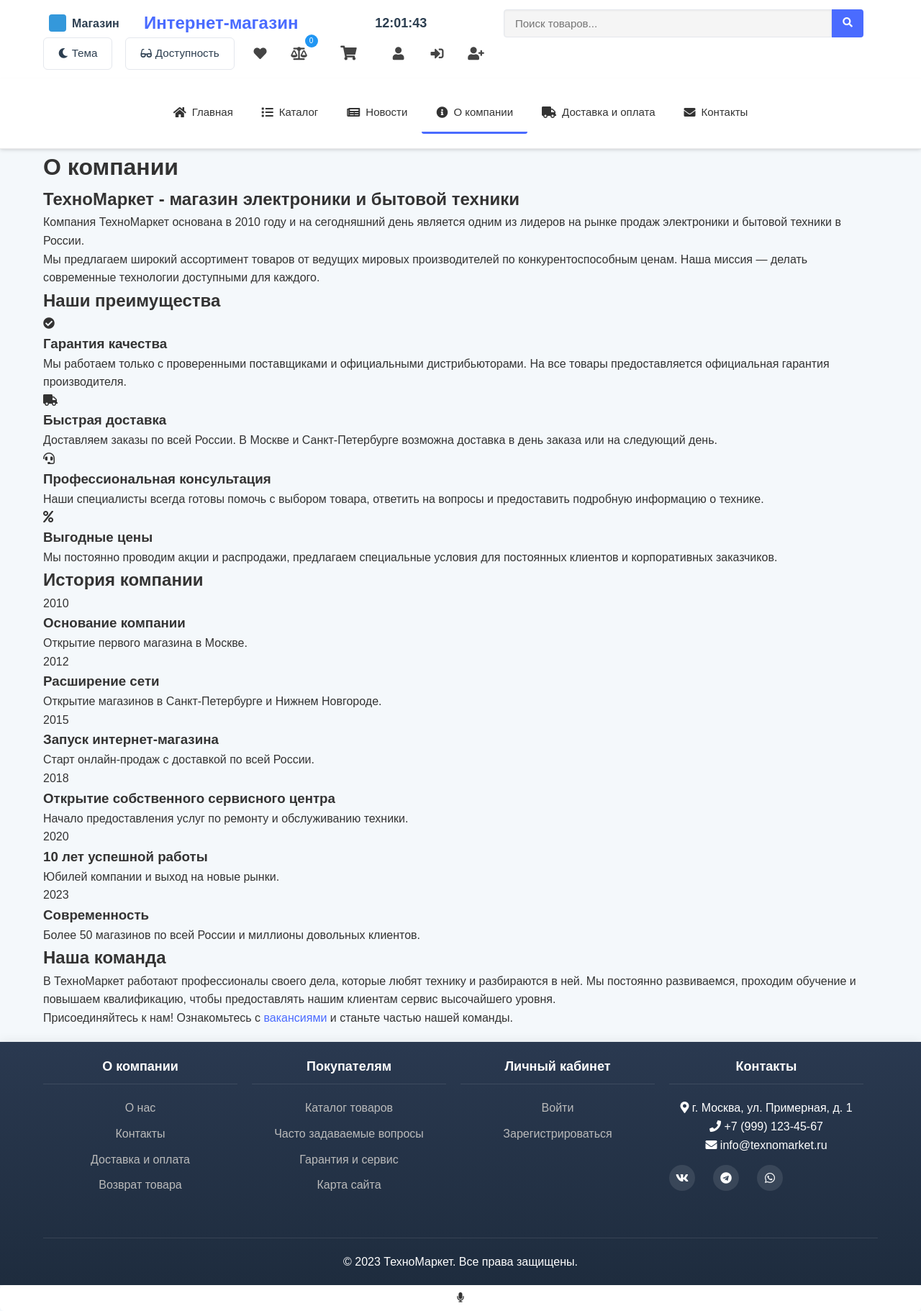
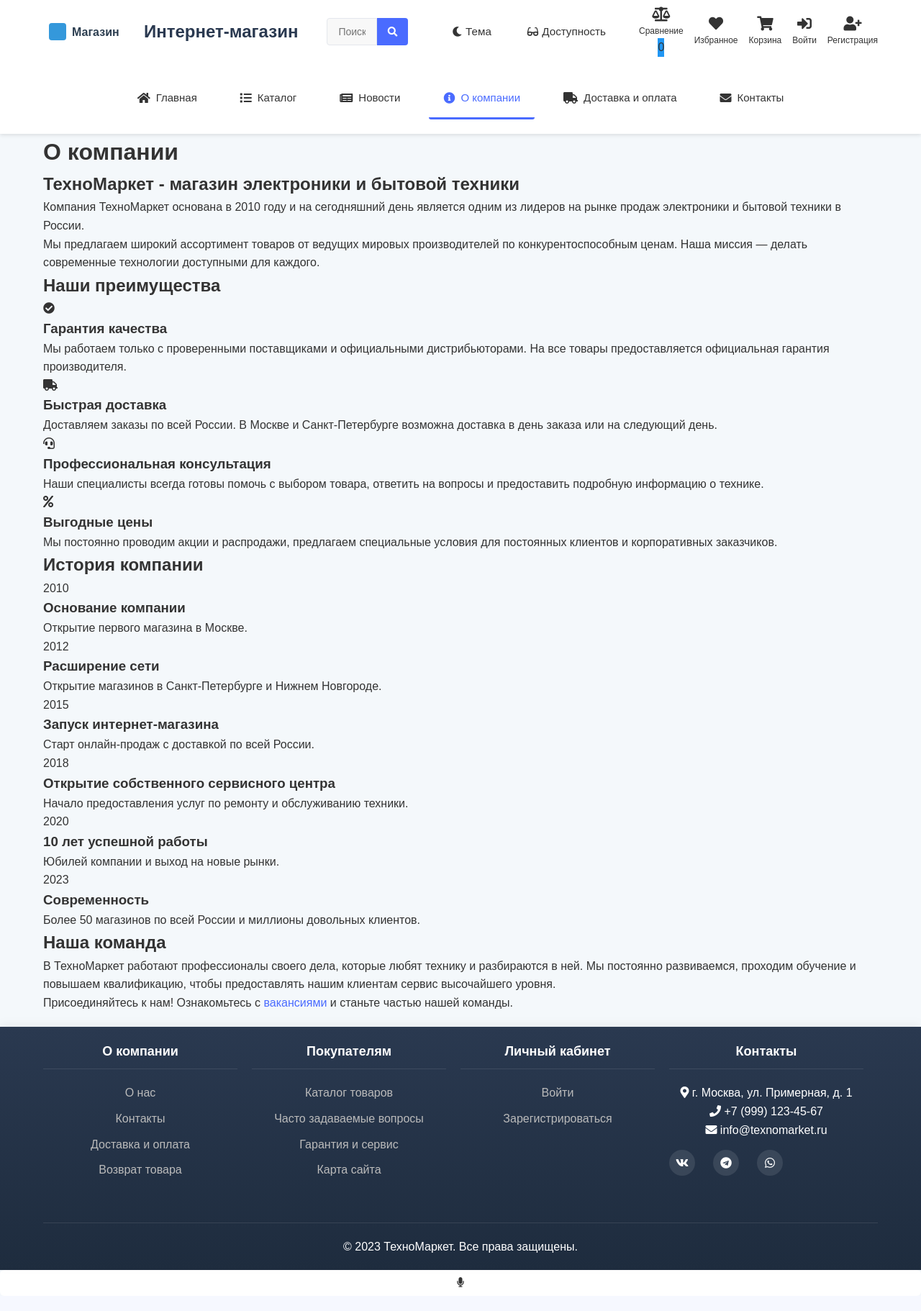
Before and after one commit to Tauimi/qwr, a Flask app: page /pages/about in a window 1280 px wide. Shown: the whole page at 72% size. After the commit the page ends 1789 px from the top, so only its background shows below. Run offline with Flask 2, Linux system fonts and the light colour scheme.

Commit message:
Add files via upload

```diff
--- a/static/css/header.css
+++ b/static/css/header.css
@@ -1,148 +1,152 @@
 /* Современные стили для шапки сайта */
 header {
-    background-color: var(--header-bg);
-    box-shadow: 0 2px 8px rgba(0, 0, 0, 0.08);
-    transition: background-color 0.3s;
+    background-color: #fff;
+    box-shadow: 0 2px 5px rgba(0, 0, 0, 0.1);
     position: sticky;
     top: 0;
     z-index: 1000;
+    transition: background-color 0.3s;
 }
 
 .header-content {
     display: flex;
     justify-content: space-between;
     align-items: center;
-    padding: 12px 0;
-    flex-wrap: wrap;
+    padding: 10px 0;
+    flex-wrap: nowrap;
     position: relative;
     max-width: 1400px;
     margin: 0 auto;
+    gap: 20px;
+}
+
+.header-left {
+    display: flex;
+    align-items: center;
+    gap: 10px;
 }
 
 .logo {
     display: flex;
     align-items: center;
     text-decoration: none;
-    margin-right: 20px;
 }
 
 .logo img, .logo picture {
     height: 40px;
     width: auto;
-    max-width: 150px;
+    object-fit: contain;
     margin-right: 10px;
-    object-fit: contain;
 }
 
 .logo-text {
-    font-size: 22px;
-    font-weight: 800;
-    color: var(--primary-color) !important; /* Основной цвет темы */
+    font-size: 18px;
+    font-weight: 700;
+    color: var(--primary-color, #ff6900);
     transition: color 0.3s;
 }
 
 body.dark-theme .logo-text {
-    color: #ecf0f1 !important; /* Принудительно установленный светлый цвет */
+    color: #ecf0f1;
 }
 
-.header-clock {
-    font-size: 18px;
-    font-weight: bold;
-    padding: 0 15px;
-    color: #2c3e50;
+.catalog-button {
+    background-color: #ff6900;
+    color: white;
+    border: none;
+    border-radius: 4px;
+    padding: 8px 16px;
+    font-size: 16px;
+    font-weight: 500;
+    cursor: pointer;
     display: flex;
     align-items: center;
-    transition: color 0.3s;
+    gap: 8px;
+    transition: background-color 0.2s;
 }
 
-body.dark-theme .header-clock {
-    color: #ecf0f1;
+.catalog-button:hover {
+    background-color: #ff7a1a;
+}
+
+.catalog-button i {
+    font-size: 12px;
 }
 
 .search-form {
     display: flex;
     flex: 1;
-    max-width: 600px;
-    margin: 0 20px;
+    max-width: 650px;
 }
 
 .search-form input {
     width: 100%;
-    padding: 12px 18px;
+    padding: 10px 15px;
     border: 1px solid #e0e0e0;
-    border-radius: 8px 0 0 8px;
+    border-radius: 4px 0 0 4px;
     outline: none;
-    background-color: #f5f5f5;
+    background-color: #f8f8f8;
     color: #333;
-    font-size: 15px;
-    transition: all 0.2s ease;
-    box-shadow: inset 0 1px 3px rgba(0,0,0,0.05);
+    font-size: 14px;
+    transition: all 0.2s;
 }
 
 .search-form input:focus {
-    border-color: #FF6B00;
+    border-color: var(--primary-color, #ff6900);
     background-color: #fff;
-    box-shadow: 0 0 0 3px rgba(255,107,0,0.1);
+    box-shadow: 0 0 0 2px rgba(255, 105, 0, 0.1);
 }
 
 .search-form button {
-    padding: 12px 20px;
-    background-color: var(--primary-color); /* Использование основного цвета темы */
+    padding: 10px 15px;
+    background-color: var(--primary-color, #ff6900);
     color: white;
     border: none;
-    border-radius: 0 8px 8px 0;
+    border-radius: 0 4px 4px 0;
     cursor: pointer;
-    transition: all 0.2s ease;
-    font-weight: 500;
+    transition: background-color 0.2s;
 }
 
 .search-form button:hover {
-    background-color: #3451e0; /* Более темный оттенок основного цвета */
-    transform: translateY(-1px);
+    background-color: #ff7a1a;
 }
 
 /* Современные иконки в шапке */
 .header-icons {
     display: flex;
-    gap: 18px;
+    gap: 15px;
     align-items: center;
 }
 
 .header-icon {
     text-decoration: none;
-    font-size: 18px;
+    display: flex;
+    flex-direction: column;
+    align-items: center;
+    color: #333;
+    transition: color 0.2s;
     position: relative;
-    display: flex;
-    align-items: center;
-    justify-content: center;
-    width: 36px;
-    height: 36px;
-    border-radius: 8px;
-    transition: all 0.2s ease;
-    color: #444 !important;
-    background-color: transparent;
-    z-index: 10;
-    pointer-events: auto;
 }
 
 .header-icon:hover {
-    background-color: rgba(52, 152, 219, 0.1);
-    color: var(--primary-color) !important;
-    transform: translateY(-2px);
+    color: var(--primary-color, #ff6900);
 }
 
-/* В темной теме принудительно устанавливаем светлый цвет */
-body.dark-theme .header-icon {
-    color: #ecf0f1 !important; /* Светлый цвет в темной теме */
+.header-icon i {
+    font-size: 20px;
+    margin-bottom: 4px;
 }
 
-.cart-count,
-.favorites-count,
-.compare-count {
+.icon-title {
+    font-size: 12px;
+    color: #333;
+}
+
+.cart-count {
     position: absolute;
-    top: -8px;
-    right: -8px;
-    background-color: var(--primary-color);
+    top: -5px;
+    right: -5px;
+    background-color: var(--primary-color, #ff6900);
     color: white;
     font-size: 10px;
     border-radius: 50%;
@@ -153,23 +157,14 @@ body.dark-theme .header-icon {
     align-items: center;
 }
 
-.compare-count {
-    background-color: #2196F3;
-}
-
 /* Современная навигация */
-nav {
-    background-color: #fff;
-    border-bottom: 1px solid #eaeaea;
-    padding: 0;
-    transition: all 0.3s ease;
-    box-shadow: 0 1px 3px rgba(0,0,0,0.05);
+.main-nav {
+    display: none; /* Скрываем меню по умолчанию как на DNS */
 }
 
 .main-menu {
     list-style: none;
     display: flex;
-    gap: 0;
     padding: 0;
     margin: 0;
     flex-wrap: wrap;
@@ -178,34 +173,26 @@ nav {
 }
 
 .main-menu a {
-    color: #333 !important;
+    color: #333;
     text-decoration: none;
     padding: 15px 20px;
     transition: all 0.2s ease;
     display: flex;
     align-items: center;
     position: relative;
-    z-index: 10;
-    pointer-events: auto;
     font-weight: 500;
     font-size: 15px;
     border-bottom: 3px solid transparent;
 }
 
-/* Современные стили для навигации */
-body:not(.dark-theme) .main-menu a {
-    color: #333 !important;
-}
-
 .main-menu a:hover {
-    color: var(--accent-color) !important;
-    border-bottom: 3px solid var(--accent-color);
-    background-color: transparent;
+    color: var(--primary-color, #ff6900);
+    border-bottom: 3px solid var(--primary-color, #ff6900);
 }
 
 .main-menu a.active {
-    color: var(--primary-color) !important;
-    border-bottom: 3px solid var(--primary-color);
+    color: var(--primary-color, #ff6900);
+    border-bottom: 3px solid var(--primary-color, #ff6900);
 }
 
 .main-menu i {
@@ -213,40 +200,176 @@ body:not(.dark-theme) .main-menu a {
     font-size: 16px;
 }
 
+/* Адаптивные стили */
+@media (max-width: 992px) {
+    .header-content {
+        flex-wrap: wrap;
+    }
+
+    .search-form {
+        order: 3;
+        flex-basis: 100%;
+        max-width: 100%;
+        margin-top: 10px;
+    }
+
+    .icon-title {
+        display: none;
+    }
+
+    .theme-buttons {
+        display: none;
+    }
+}
+
+@media (max-width: 768px) {
+    .header-icons {
+        gap: 10px;
+    }
+
+    .button-text {
+        display: none;
+    }
+
+    .theme-button {
+        padding: 6px;
+    }
+
+    .theme-button i {
+        margin-right: 0;
+    }
+
+    .main-menu {
+        justify-content: center;
+    }
+
+    .main-menu a {
+        padding: 10px 15px;
+        font-size: 14px;
+    }
+}
+
+@media (max-width: 576px) {
+    .header-content {
+        padding: 8px 0;
+    }
+
+    .logo img {
+        height: 30px;
+    }
+
+    .logo-text {
+        font-size: 16px;
+    }
+
+    .main-menu a {
+        padding: 8px 10px;
+        font-size: 13px;
+    }
+
+    .main-menu i {
+        font-size: 14px;
+    }
+}
+
+/* Темная тема для шапки */
+body.dark-theme header {
+    background-color: #1a1a2e;
+}
+
+body.dark-theme nav {
+    background-color: #16213e;
+    border-color: #0d1b2a;
+}
+
+body.dark-theme .search-form input {
+    background-color: #353549;
+    color: #e0e0e0;
+    border-color: #444;
+}
+
+body.dark-theme .header-icon {
+    color: #e0e0e0;
+}
+
+body.dark-theme .icon-title {
+    color: #e0e0e0;
+}
+
+body.dark-theme .main-menu a {
+    color: #e0e0e0;
+}
+
+body.dark-theme .theme-button {
+    background-color: #16213e;
+    border-color: #0d1b2a;
+    color: #e0e0e0;
+}
+
+/* Режим для слабовидящих */
+body.large-font .logo-text {
+    font-size: 22px;
+}
+
+body.large-font .search-form input,
+body.large-font .search-form button {
+    padding: 12px 18px;
+    font-size: 16px;
+}
+
+body.large-font .header-icon i {
+    font-size: 24px;
+}
+
+body.large-font .icon-title {
+    font-size: 14px;
+}
+
+body.large-font .cart-count,
+body.large-font .compare-count {
+    font-size: 14px;
+    width: 24px;
+    height: 24px;
+}
+
+body.large-font .main-menu a {
+    font-size: 18px;
+    padding: 15px 20px;
+}
+
+body.large-font .theme-button {
+    padding: 10px 15px;
+    font-size: 16px;
+}
+
 /* Кнопки переключения темы */
+.theme-buttons {
+    display: flex;
+    gap: 8px;
+    margin-right: 10px;
+}
+
 .theme-button {
     display: flex;
     align-items: center;
-    padding: 8px 12px;
+    padding: 6px 10px;
     border-radius: 20px;
-    background-color: var(--card-bg);
-    border: 1px solid var(--border-color);
+    background-color: var(--card-bg, #f5f5f5);
+    border: 1px solid var(--border-color, #e0e0e0);
     cursor: pointer;
     transition: all 0.3s;
-    font-size: 14px;
-}
-
-/* Кнопки в светлой теме имеют темный текст, с !important для переопределения других стилей */
-body:not(.dark-theme) .theme-button {
-    color: #2c3e50 !important;
-    border-color: var(--border-color);
-}
-
-/* Кнопки в темной теме имеют светлый текст, с !important для переопределения других стилей */
-body.dark-theme .theme-button {
-    color: #ecf0f1 !important;
-    border-color: #444;
+    font-size: 13px;
 }
 
 .theme-button:hover {
     transform: translateY(-2px);
-    box-shadow: 0 3px 8px rgba(0, 0, 0, 0.2);
+    box-shadow: 0 3px 8px rgba(0, 0, 0, 0.1);
 }
 
 .theme-button.active {
-    background-color: var(--primary-color);
-    color: white !important; /* Используем !important для переопределения цвета в обеих темах */
-    border-color: var(--primary-color);
+    background-color: var(--primary-color, #ff6900);
+    color: white;
+    border-color: var(--primary-color, #ff6900);
 }
 
 .theme-button i {
--- a/static/css/main.css
+++ b/static/css/main.css
@@ -1,12 +1,56 @@
-/* Основные стили сайта */
+/* Добавляем CSS-переменные для настройки цветовой схемы в стиле DNS */
 :root {
-    --primary-color: #3498db;
+    /* Основные цвета сайта */
+    --primary-color: #ff6900;     /* Основной оранжевый (как у DNS) */
+    --accent-color: #2196F3;      /* Акцентный синий */
+    --text-color: #333333;        /* Основной цвет текста */
+    --text-muted-color: #777777;  /* Приглушенный цвет текста */
+
+    /* Фоновые цвета */
+    --header-bg: #ffffff;         /* Фон шапки */
+    --body-bg: #f5f5f5;           /* Фон страницы */
+    --card-bg: #ffffff;           /* Фон карточки товара */
+    --card-secondary-bg: #f9f9f9; /* Вторичный фон карточки */
+
+    /* Модальное окно */
+    --modal-bg: #ffffff;          /* Фон модального окна */
+    --modal-text-color: #333333;  /* Цвет текста в модальном окне */
+    --modal-border: #e0e0e0;      /* Цвет границы модального окна */
+
+    /* Границы */
+    --border-color: #e0e0e0;      /* Цвет границ */
+
+    /* Остальные элементы */
+    --star-empty-color: #e4e5e9;  /* Цвет незаполненной звезды */
+
     --secondary-color: #2ecc71;
     --dark-color: #2c3e50;
     --light-color: #ecf0f1;
     --danger-color: #e74c3c;
     --success-color: #27ae60;
     --box-shadow: 0 2px 10px rgba(0, 0, 0, 0.1);
+}
+
+/* Стили для темной темы */
+body.dark-theme {
+    --primary-color: #ff6900;     /* Оставляем основной цвет */
+    --accent-color: #42a5f5;      /* Светлее для темной темы */
+    --text-color: #e0e0e0;        /* Светлый текст */
+    --text-muted-color: #aaaaaa;  /* Приглушенный светлый текст */
+
+    --header-bg: #1a1a2e;         /* Темный фон шапки */
+    --body-bg: #0f3460;           /* Темный фон страницы */
+    --card-bg: #16213e;           /* Темный фон карточки */
+    --card-secondary-bg: #1a1a2e; /* Вторичный темный фон */
+
+    /* Модальное окно в темной теме */
+    --modal-bg: #16213e;          /* Темный фон модального окна */
+    --modal-text-color: #e0e0e0;  /* Светлый текст в модальном окне */
+    --modal-border: #2c3e50;      /* Темная граница модального окна */
+
+    --border-color: #2c3e50;      /* Темные границы */
+
+    --star-empty-color: #2c3e50;  /* Темные незаполненные звезды */
 }
 
 * {
--- a/templates/header.html
+++ b/templates/header.html
@@ -1,51 +1,27 @@
-<!-- Удаляем лишний тег body, так как он уже есть в layout.html -->
+<!-- Шапка сайта в стиле DNS с сохранением оригинальной функциональности -->
 <header>
     <div class="container">
         <div class="header-content">
+            <!-- Лого и каталог -->
+            <div class="header-left">
                 <a href="{{ url_for('shop.home') }}" class="logo">
                     <picture>
                         <source srcset="{{ url_for('static', filename='images/logo.svg') }}" type="image/svg+xml">
-                    <img src="{{ url_for('static', filename='images/logo.png') }}" alt="Логотип магазина" width="150" height="50">
+                        <img src="{{ url_for('static', filename='images/logo.png') }}" alt="Логотип магазина" width="80" height="40">
                     </picture>
                     <span class="logo-text">Интернет-магазин</span>
                 </a>
-            <div class="header-clock" id="clock">00:00:00</div>
-            <script>
-                // Функция для инициализации часов в шапке
-                function updateHeaderClock() {
-                    const clockElement = document.getElementById('clock');
-                    if (!clockElement) return;
+            </div>
 
-                    function updateTime() {
-                        const now = new Date();
-                        let hours = now.getHours();
-                        let minutes = now.getMinutes();
-                        let seconds = now.getSeconds();
-
-                        // Добавляем ведущий ноль, если значение меньше 10
-                        hours = hours < 10 ? '0' + hours : hours;
-                        minutes = minutes < 10 ? '0' + minutes : minutes;
-                        seconds = seconds < 10 ? '0' + seconds : seconds;
-
-                        clockElement.textContent = `${hours}:${minutes}:${seconds}`;
-                    }
-
-                    // Обновляем время сразу и затем каждую секунду
-                    updateTime();
-                    setInterval(updateTime, 1000);
-                }
-
-                // Запускаем часы сразу после загрузки элемента
-                updateHeaderClock();
-            </script>
-
+            <!-- Поиск -->
             <form action="{{ url_for('shop.search') }}" method="get" class="search-form">
                 <input type="text" name="query" placeholder="Поиск товаров...">
                 <button type="submit"><i class="fas fa-search"></i></button>
             </form>
 
+            <!-- Пользовательские функции -->
             <div class="header-icons">
-                <!-- Кнопки переключения темы -->
+                <div class="theme-buttons">
                     <button id="dark-theme" class="theme-button" aria-label="Переключить тему" title="Тёмная тема">
                         <i class="fas fa-moon"></i>
                         <span class="button-text">Тема</span>
@@ -54,12 +30,11 @@
                         <i class="fas fa-glasses"></i>
                         <span class="button-text">Доступность</span>
                     </button>
+                </div>
 
-                <a href="{{ url_for('favorites.index') }}" class="header-icon" title="Избранное">
-                    <i class="fas fa-heart"></i>
-                </a>
                 <a href="{{ url_for('compare.index') }}" class="header-icon" title="Сравнение">
                     <i class="fas fa-balance-scale"></i>
+                    <span class="icon-title">Сравнение</span>
                     <span class="compare-count" id="compare-count">
                         {% if session.compare %}
                             {{ session.compare|length }}
@@ -68,8 +43,13 @@
                         {% endif %}
                     </span>
                 </a>
-                <a href="{{ url_for('cart.index') }}" class="header-icon cart-icon" title="Корзина">
+                <a href="{{ url_for('favorites.index') }}" class="header-icon" title="Избранное">
+                    <i class="fas fa-heart"></i>
+                    <span class="icon-title">Избранное</span>
+                </a>
+                <a href="{{ url_for('cart.index') }}" class="header-icon" title="Корзина">
                     <i class="fas fa-shopping-cart"></i>
+                    <span class="icon-title">Корзина</span>
                     <span class="cart-count" id="cart-count">
                         {% if session.cart %}
                             {% set cart_count = 0 %}
@@ -82,30 +62,37 @@
                         {% endif %}
                     </span>
                 </a>
+
+                {% if session.user_id %}
                     <a href="{{ url_for('profile.index') }}" class="header-icon" title="Личный кабинет">
                         <i class="fas fa-user"></i>
+                        <span class="icon-title">Профиль</span>
                     </a>
-                {% if session.user_id %}
                     {% if session.is_admin %}
                     <a href="{{ url_for('admin.index') }}" class="header-icon" title="Админ-панель">
                         <i class="fas fa-cog"></i>
+                        <span class="icon-title">Админ</span>
                     </a>
                     {% endif %}
                     <a href="{{ url_for('auth.logout') }}" class="header-icon" title="Выйти">
                         <i class="fas fa-sign-out-alt"></i>
+                        <span class="icon-title">Выйти</span>
                     </a>
                 {% else %}
                     <a href="{{ url_for('auth.login') }}" class="header-icon" title="Войти">
                         <i class="fas fa-sign-in-alt"></i>
+                        <span class="icon-title">Войти</span>
                     </a>
                     <a href="{{ url_for('auth.register') }}" class="header-icon" title="Регистрация">
                         <i class="fas fa-user-plus"></i>
+                        <span class="icon-title">Регистрация</span>
                     </a>
                 {% endif %}
             </div>
         </div>
     </div>
 
+    <!-- Оригинальная навигация -->
     <nav>
         <div class="container">
             <ul class="main-menu">
--- a/templates/layout.html
+++ b/templates/layout.html
@@ -103,21 +103,23 @@
             window.openModal = function() {
                 if(modal) {
                     modal.style.display = 'block';
-                    // Убедимся, что modal получает правильное отображение, даже если другой CSS это переопределяет
+                    // Задержка для плавной анимации
                     setTimeout(() => {
-                        if (modal.style.display !== 'block' || window.getComputedStyle(modal).backgroundColor === 'rgba(0, 0, 0, 0)') {
-                            console.log('[Layout] Fixing modal display style');
-                            modal.style.display = 'block';
-                            modal.style.backgroundColor = 'rgba(0, 0, 0, 0.6)';
-                        }
+                        modal.classList.add('active');
                     }, 10);
                 }
             }
 
             window.closeModal = function() {
-                if(modal) modal.style.display = 'none';
-                const modalBody = document.getElementById('productModalBody');
-                if(modalBody) modalBody.innerHTML = ''; // Очищаем содержимое
+                if(modal) {
+                    modal.classList.remove('active');
+                    // Дожидаемся окончания анимации перед скрытием модального окна
+                    setTimeout(() => {
+                        modal.style.display = 'none';
+                        const modalBody = document.getElementById('productModalBody');
+                        if(modalBody) modalBody.innerHTML = ''; // Очищаем содержимое
+                    }, 300);
+                }
             }
 
             if(closeButton) closeButton.addEventListener('click', window.closeModal);
```
Also changed, not shown: other parts of static/css/header.css (+2 -107 lines), other parts of static/css/main.css (+116 -20 lines). Lines whose indentation alone changed are shown as unchanged.
